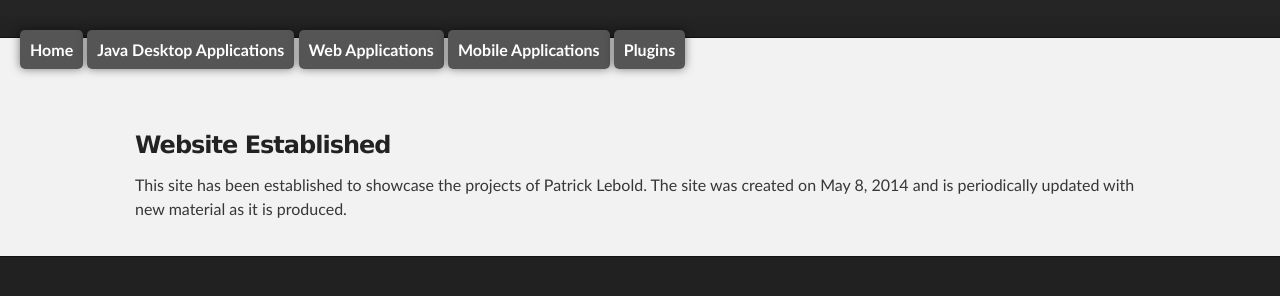
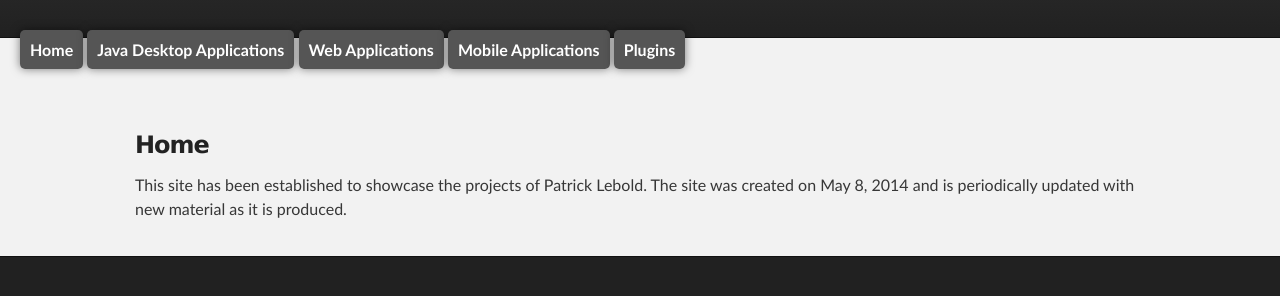
Before and after one commit to pat-lebold/lebold.github.io, a plain HTML site: page index.html in a window 1280 px wide. Shown: the part 136-432 px from the top of the page. Drawn offline with Linux system fonts and the light colour scheme.

Commit message:
Change homepage html

```diff
--- a/index.html
+++ b/index.html
@@ -36,7 +36,7 @@
 		</ul>
 
       <section id="main_content" class="inner">
-        <h3>Website Established</h3>
+        <h3>Home</h3>
 		<p>	This site has been established to showcase the projects of Patrick Lebold. The site was created on May 8, 2014 and is periodically updated with new
 		material as it is produced.</p>
       </section>
```
